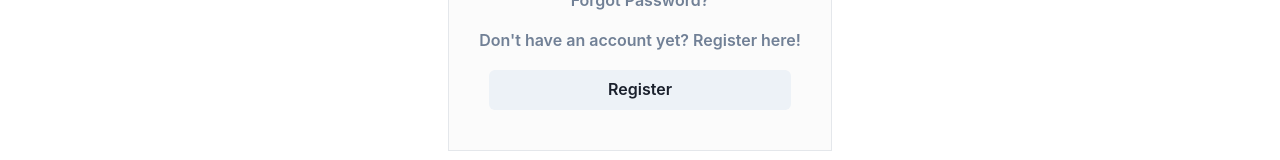
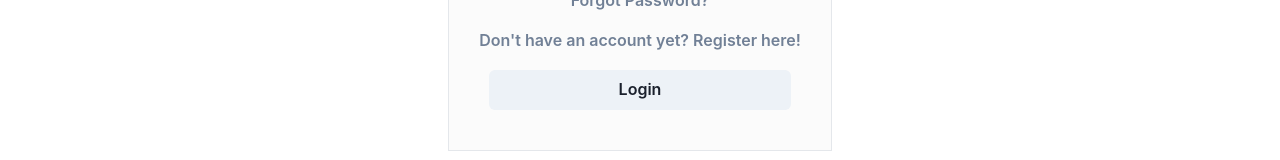
Before and after one commit to Mau-MD/Learning-U, a React (Vite) app in the folder frontend/: page /login in a window 1280 px wide. Shown: the part 503-663 px from the top of the page. Built offline with nearby package versions, Linux system fonts and the light colour scheme.

Commit message:
Adding formik to login form

```diff
--- a/frontend/src/components/Registration/LoginIndex.tsx
+++ b/frontend/src/components/Registration/LoginIndex.tsx
@@ -3,17 +3,35 @@ import {
   Center,
   Flex,
   FormControl,
+  FormErrorMessage,
   FormLabel,
   Heading,
   Input,
 } from "@chakra-ui/react";
+import { Field, Form, Formik } from "formik";
 import React from "react";
 import { Link } from "react-router-dom";
 import useThemeColor from "../../hooks/useThemeColor";
 
+interface ILoginForm {
+  username: string;
+  password: string;
+}
+
 const LoginIndex = () => {
   const { backgroundColor, borderColor } = useThemeColor();
+
+  const handleOnSubmit = (values: ILoginForm) => {
+    console.log(values);
+  };
+
   return (
+    <Formik
+      initialValues={{ username: "", password: "" }}
+      onSubmit={handleOnSubmit}
+    >
+      {({ errors, touched }) => (
+        <Form>
           <Center h="90vh">
             <Flex
               backgroundColor={backgroundColor}
@@ -27,26 +45,33 @@ const LoginIndex = () => {
             >
               <Flex flexDir="column" gap={4}>
                 <Heading as="h1">Welcome back!</Heading>
-          <FormControl>
+                <FormControl isInvalid={touched.username && !!errors.username}>
                   <FormLabel>Username or email</FormLabel>
-            <Input />
+                  <Field as={Input} name="username" />
+                  <FormErrorMessage>{errors.username}</FormErrorMessage>
                 </FormControl>
-          <FormControl>
+                <FormControl isInvalid={touched.password && !!errors.password}>
                   <FormLabel>Password</FormLabel>
-            <Input />
+                  <Field as={Input} name="password" type="password" />
+                  <FormErrorMessage>{errors.password}</FormErrorMessage>
                 </FormControl>
               </Flex>
               <Flex flexDir="column" gap={5}>
-          <Button variant="link">Forgot Password?</Button>
-          <Button variant="link">
+                <Button variant="link" type="button">
+                  Forgot Password?
+                </Button>
+                <Button variant="link" type="button">
                   <Link to="/register">
                     Don{"'"}t have an account yet? Register here!
                   </Link>
                 </Button>
-          <Button>Register</Button>
+                <Button type="submit">Login</Button>
               </Flex>
             </Flex>
           </Center>
+        </Form>
+      )}
+    </Formik>
   );
 };
 
```
Lines whose indentation alone changed are shown as unchanged.
